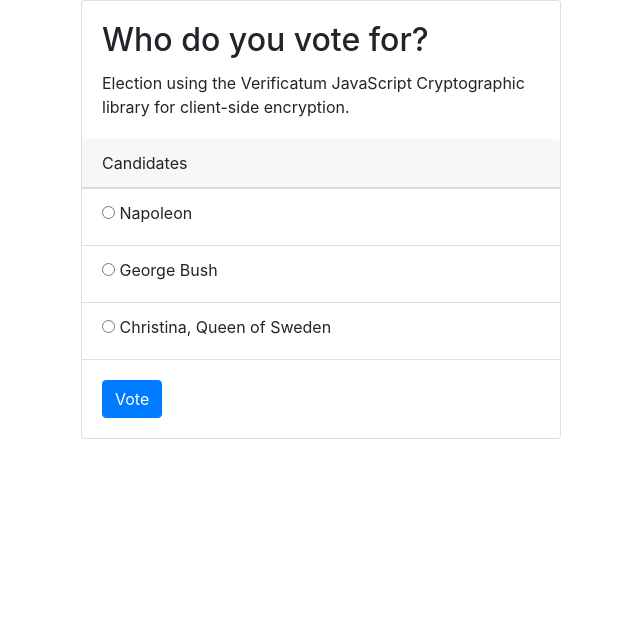
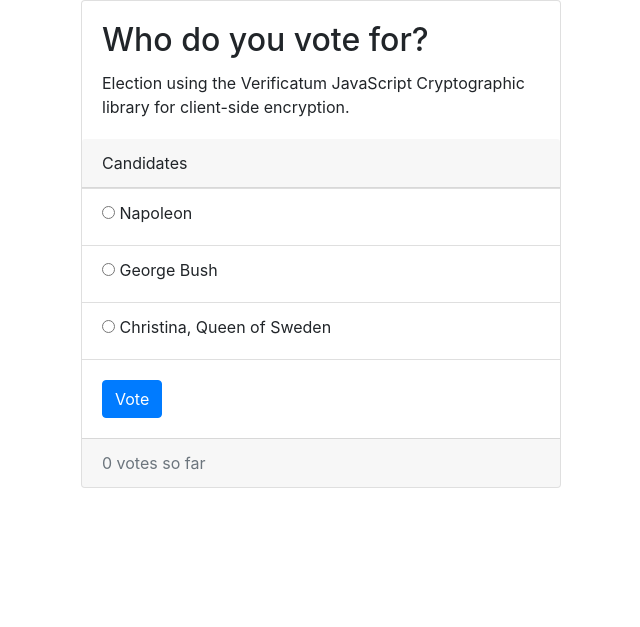
Before and after one commit to kth-tcs/trustfull-demonstrator, a Flask app: page / in a window 1280 px wide. Shown: the top 627 px of the page, without its empty margins (4-644 px from the left). Run offline with Flask 2, Linux system fonts and the light colour scheme; some libraries are stand-ins or nearby versions.

Commit message:
Add stats

```diff
--- a/webdemo/app.py
+++ b/webdemo/app.py
@@ -9,11 +9,17 @@ POLL_DATA = {
     "fields": ("Napoleon", "George Bush", "Christina, Queen of Sweden"),
 }
 FILENAME = "data.txt"
+STATS = {}
+if os.path.exists(FILENAME):
+    with open(FILENAME) as f:
+        STATS["nvotes"] = sum(1 for _ in f)
+else:
+    STATS["nvotes"] = 0
 
 
 @app.route("/")
 def root():
-    return render_template("poll.html", data=POLL_DATA)
+    return render_template("poll.html", data=POLL_DATA, stats=STATS)
 
 
 @app.route("/poll")
@@ -23,6 +29,8 @@ def poll():
     with open(FILENAME, "a") as f:
         print(vote, file=f)
 
+    STATS["nvotes"] = STATS.get("nvotes", 0) + 1
+
     return render_template("thankyou.html", data=POLL_DATA)
 
 
@@ -31,6 +39,7 @@ def reset():
     if os.path.exists(FILENAME):
         stat = os.stat(FILENAME)
         os.remove(FILENAME)
+        STATS["nvotes"] = 0
         return f"Succesfully deleted {FILENAME}:<br/><pre>   {stat}</pre>"
     return "Nothing to do!"
 
--- a/webdemo/templates/poll.html
+++ b/webdemo/templates/poll.html
@@ -34,6 +34,9 @@
                 <div class="card-body">
                     <button type="submit" class="btn btn-primary">Vote</button>
                 </div>
+                <div class="card-footer text-muted">
+                    {{ stats.nvotes }} votes so far
+                </div>
             </form>
         </div>
     </div>
```
